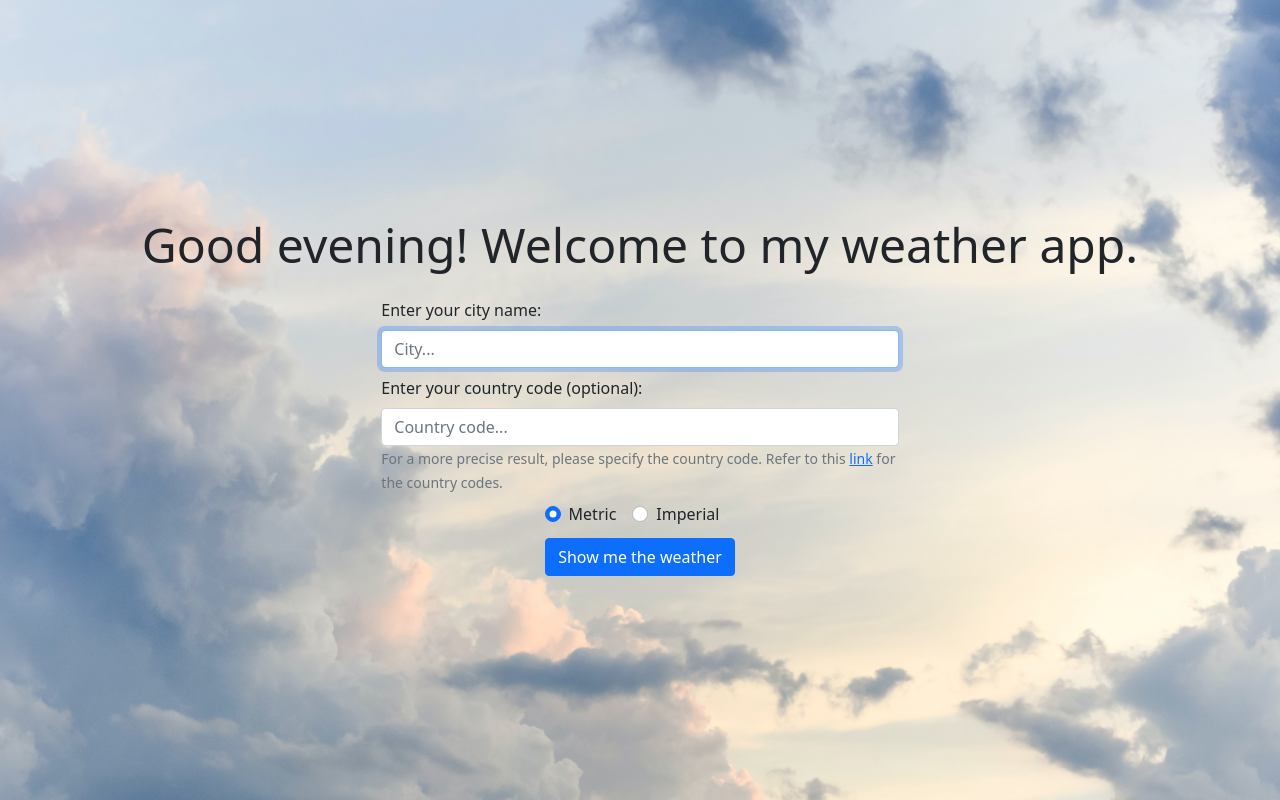
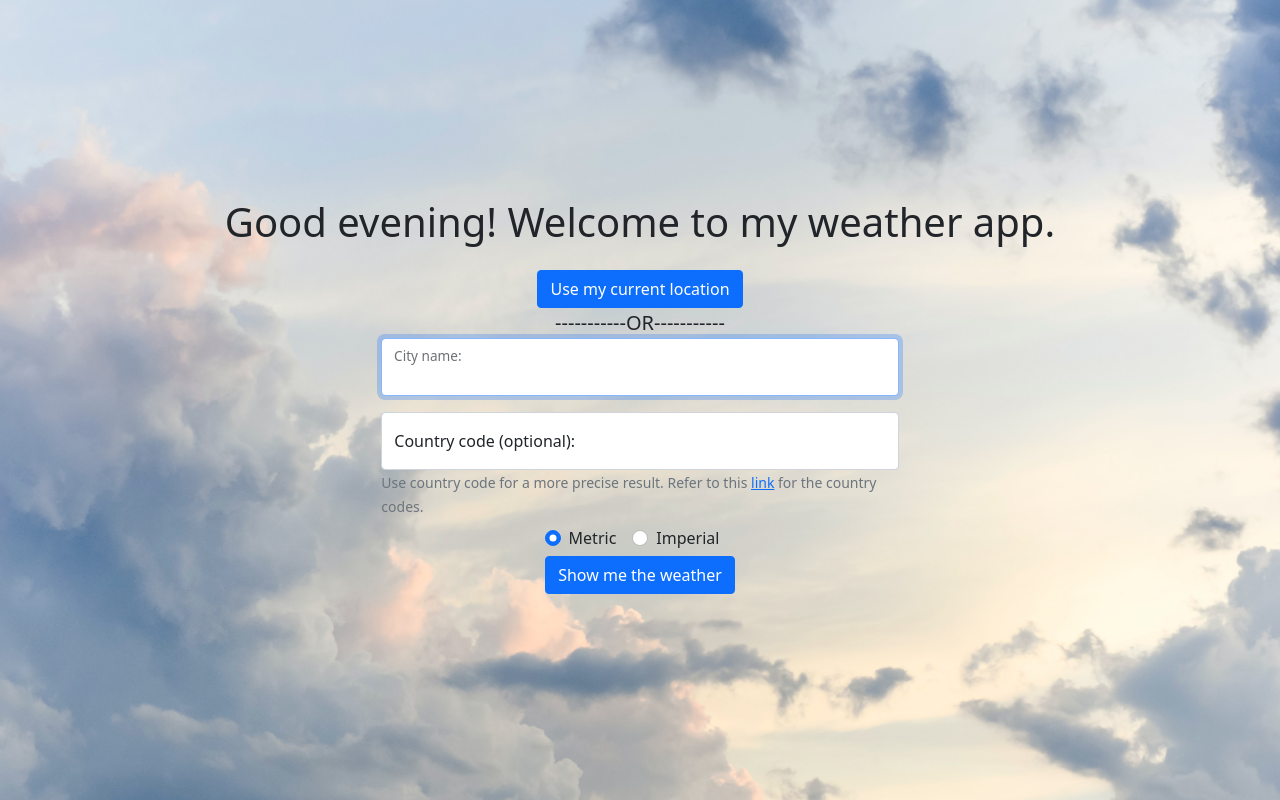
Before and after one commit to longg99/weather-app, a React (Create React App) app: page /#/ in a window 1280 px wide. Built offline with nearby package versions, Linux system fonts and the light colour scheme; no server answers.

Commit message:
changed the UI

```diff
--- a/src/App.js
+++ b/src/App.js
@@ -11,7 +11,7 @@ import CitySearch from "./Components/CitySearch";
 import Weather from "./Components/Weather";
 import ErrorInfo from "./Components/ErrorInfo";
 import axios from "axios";
-import { BrowserRouter, HashRouter } from "react-router-dom";
+import { HashRouter } from "react-router-dom";
 import backgroundImg from "./img/background-img.jpg";
 
 function App() {
@@ -31,6 +31,8 @@ function App() {
   const [refresh, setRefresh] = useState(false);
   //current or forecast (5 days)
   const [report, setReport] = useState("current");
+  //show/hide the hello text
+  const [showInput, setShowInput] = useState(true);
 
   useEffect(() => {
     //get the current time
@@ -191,6 +193,14 @@ function App() {
     }
   }, [error, city]);
 
+  //every time the weather is open, hide the input section
+  useEffect(() => {
+    if (openWeather)
+      //hide the input section so the user have more space
+      setShowInput(false);
+    else setShowInput(true);
+  }, [openWeather]);
+
   //handle the 401 since we cannot catch using the .catch
   //using a 401 response interceptor
   axios.interceptors.response.use(
@@ -265,7 +275,7 @@ function App() {
     <HashRouter basename="/">
       <div
         className="d-flex justify-content-center align-items-center
-       flex-column h-100"
+       flex-column h-100 overflow-hidden"
         style={{
           backgroundImage: `url(${backgroundImg})`,
           backgroundSize: "cover",
@@ -273,9 +283,10 @@ function App() {
           backgroundPosition: "center center",
         }}
       >
-        <p className="display-5 text-center">
+        <p className={showInput ? "display-6 text-center w-100" : "d-none"}>
           Good {partOfDay}! Welcome to my weather app.
         </p>
+
         <CitySearch
           //pass these functions and props down
           handleSearchOnClick={handleSearchOnClick}
@@ -285,6 +296,7 @@ function App() {
           openWeather={openWeather}
           showAlert={showAlert}
           unit={unit}
+          show={showInput}
         />
         <Fade in={showAlert}>
           <div id="alert">
--- a/src/Components/CitySearch/index.js
+++ b/src/Components/CitySearch/index.js
@@ -1,5 +1,5 @@
 import React, { useState, useEffect } from "react";
-import { Button, Form } from "react-bootstrap";
+import { Button, Form, FloatingLabel } from "react-bootstrap";
 import "bootstrap/dist/css/bootstrap.min.css";
 
 export default function CitySearch({
@@ -10,6 +10,7 @@ export default function CitySearch({
   openWeather,
   showAlert,
   unit,
+  show,
 }) {
   //state to only trigger the onChanges when user stopped typing
   const [city, setCity] = useState("");
@@ -43,8 +44,27 @@ export default function CitySearch({
         e.preventDefault();
       }}
     >
-      <Form.Group className="mb-2">
-        <Form.Label aria-required>Enter your city name:</Form.Label>
+      {/* if the weather component is showing, hide the input */}
+      <div className={show ? "" : "d-none"}>
+        <div className="d-flex justify-content-center">
+          <Button
+            onClick={handleSearchOnClick}
+            aria-expanded="false"
+            aria-controls="weather alert"
+            type="submit"
+          >
+            Use my current location
+          </Button>
+        </div>
+        <div className="d-flex justify-content-center">
+          <span className="lead">-----------OR-----------</span>
+        </div>
+        <Form.Group className="">
+          <FloatingLabel
+            controlId="cityName"
+            label="City name:"
+            className="mb-3"
+          >
             <Form.Control
               type="text"
               placeholder="City..."
@@ -52,19 +72,21 @@ export default function CitySearch({
               autoFocus
               required
             />
-      </Form.Group>
-      <Form.Group>
-        <Form.Label aria-required>
-          Enter your country code (optional):
-        </Form.Label>
+          </FloatingLabel>
+          <FloatingLabel
+            controlId="countryCode"
+            label="Country code (optional):"
+          >
             <Form.Control
               type="text"
               placeholder="Country code..."
               onChange={(e) => setCountry(e.target.value)}
             />
+          </FloatingLabel>
+        </Form.Group>
+        <Form.Group>
           <small className="form-text text-muted">
-          For a more precise result, please specify the country code. Refer to
-          this{" "}
+            Use country code for a more precise result. Refer to this{" "}
             <a
               href="https://www.iso.org/obp/ui/#home"
               target="_blank"
@@ -98,9 +120,10 @@ export default function CitySearch({
             />
           </Form.Group>
         </div>
+      </div>
       <div className="d-flex justify-content-center">
         <Button
-          style={{ marginTop: 10 }}
+          className="mt-1"
           onClick={handleSearchOnClick}
           aria-expanded="false"
           aria-controls="weather alert"
--- a/src/Components/Weather/CurrentWeather.js
+++ b/src/Components/Weather/CurrentWeather.js
@@ -60,7 +60,7 @@ export default function CurrentWeather({ data, unit }) {
           {capitalizeFirstLetter(weather.description)}
         </p>
       </div>
-      <p className="text-center fs-5">
+      <p className="text-center fs-6">
         {capitalizeFirstLetter(weather.description)} condition is forecasted for
         now.
       </p>
```
Also changed, not shown: src/Components/Weather/index.js (+1 -8 lines). Lines whose indentation alone changed are shown as unchanged.
